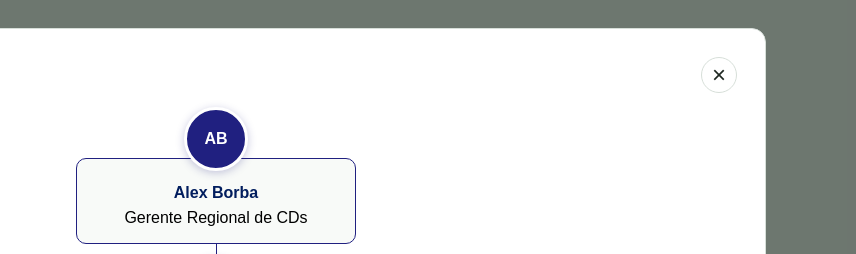
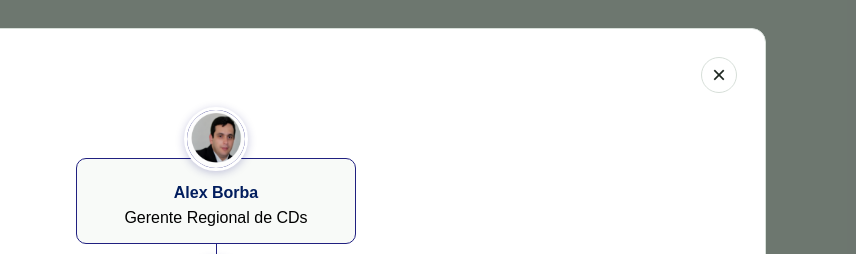
Before and after one commit to bwernerdev/testechamado, a plain HTML site: page chamado-servicedesk/index.html in a window 1280 px wide. Both pictures are taken after a click on the button "Quem é o comprador da minha unidade?". Shown: the top 254 px of the page, 424-1280 px from the left. Drawn offline with Linux system fonts and the light colour scheme.

Commit message:
Adiciona foto do Alex ao organograma

```diff
--- a/chamado-servicedesk/script.js
+++ b/chamado-servicedesk/script.js
@@ -3,7 +3,7 @@
 const organogramUpdatedAt = '12/08/2026';
 
 const leadershipMembers = [
-  { initials: 'AB', name: 'Alex Borba', role: 'Gerente Regional de CDs' },
+  { initials: 'AB', name: 'Alex Borba', role: 'Gerente Regional de CDs', image: 'imagens/org-alex.png' },
   { initials: 'FL', name: 'Fabiano Lechinski', role: 'Coordenador Administrativo' },
 ];
 
@@ -79,7 +79,9 @@ function renderLeadership() {
     .map(
       (member) => `
       <article class="team-member leadership-member" role="listitem">
-        <div class="avatar" aria-hidden="true">${escapeHtml(member.initials)}</div>
+        <div class="avatar" aria-hidden="true">${member.image
+          ? `<img src="${escapeHtml(member.image)}" alt="" />`
+          : escapeHtml(member.initials)}</div>
         <h3>${escapeHtml(member.name)}</h3>
         <p>${escapeHtml(member.role)}</p>
       </article>`
--- a/chamado-servicedesk/styles.css
+++ b/chamado-servicedesk/styles.css
@@ -433,6 +433,13 @@ section p {
   font-weight: 700;
 }
 
+.avatar img {
+  width: 100%;
+  height: 100%;
+  border-radius: 50%;
+  object-fit: cover;
+}
+
 .team-member h3 {
   margin: 0;
   color: var(--heading);
```
Also changed, not shown: chamado-servicedesk/imagens/org-alex.png (added).
